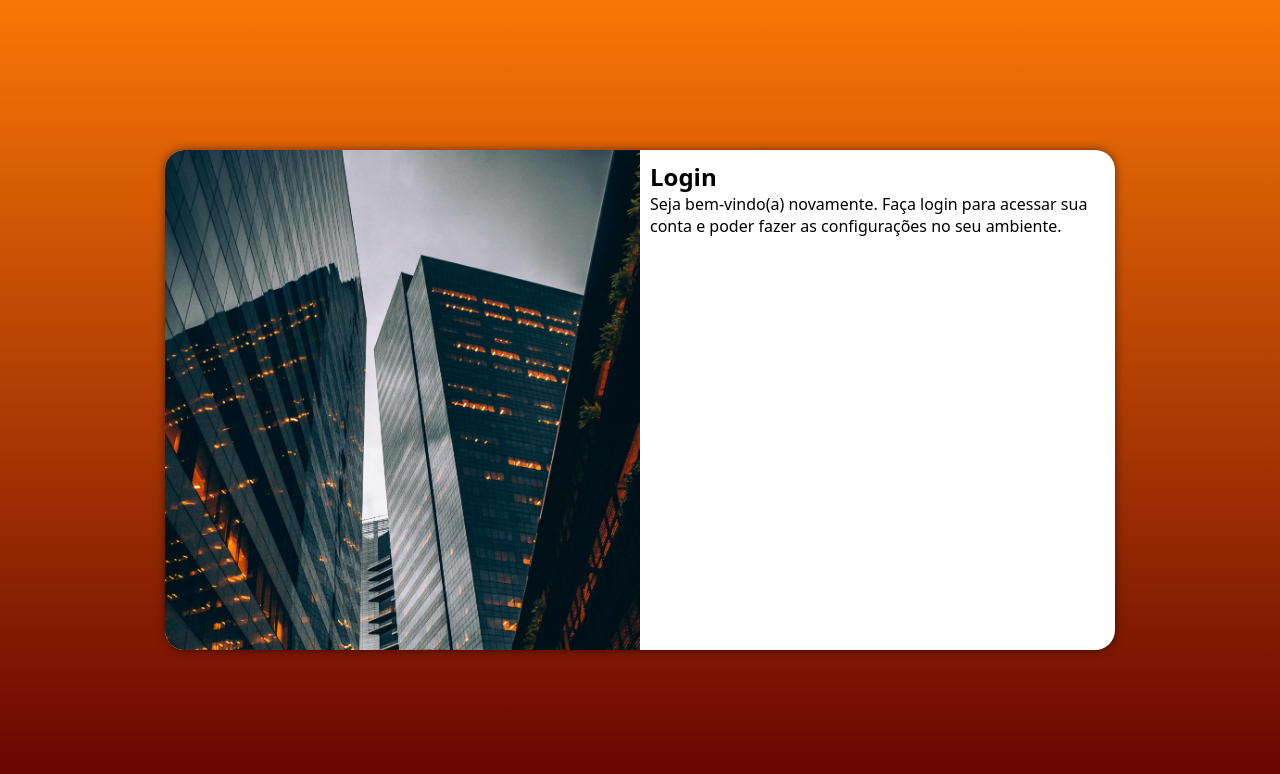
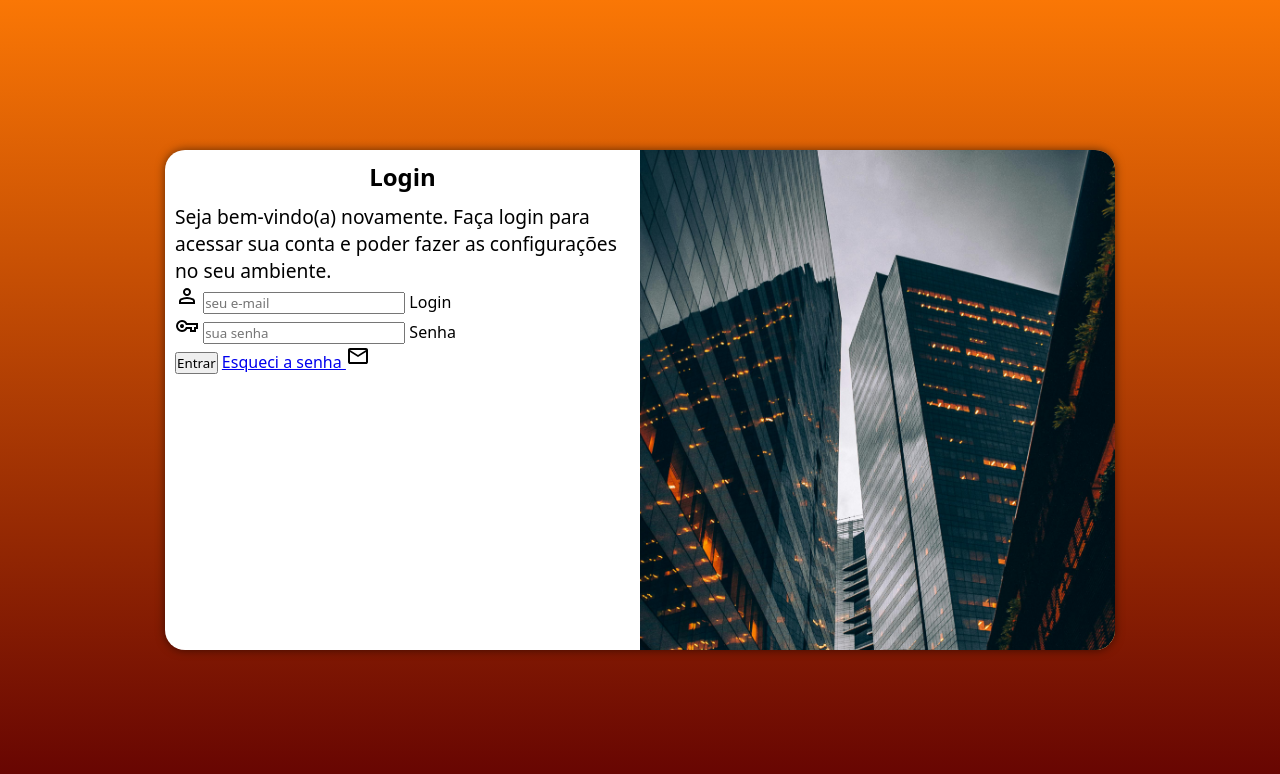
Before and after one commit to Max-Peres/Projeto-Login, a plain HTML site: page index.html in a window 1280 px wide. Drawn offline with Linux system fonts and the light colour scheme.

Commit message:
add formulario

```diff
--- a/estilos/mediaquery.css
+++ b/estilos/mediaquery.css
@@ -36,12 +36,20 @@ Grandes telas; acida de 1200px
 
     }
     section#login > div#imagem {
-        float: left;
+        float: right;
         width: 50%;
         height: 100vh;
     }
     section#login > div#formulario {
-        float: right;
+        float: left;
         width: 50%;
     }
+    div#formulario > h1 {
+        font-size: 2;
+
+    }
+    div#formulario > p {
+        font-size: 1.2em;
+    }
+
 }
--- a/estilos/style.css
+++ b/estilos/style.css
@@ -54,3 +54,12 @@ section#login > div#formulario {
     display: block;
     padding: 10px;
 }
+
+div#formulario > h1 {
+    text-align: center;
+    margin-bottom: 10px;
+
+}
+div#formulario > p {
+    font-size: 0.8em;
+}
--- a/index.html
+++ b/index.html
@@ -16,8 +16,21 @@
             <div id="formulario">
                 <h1>Login</h1>
                 <p>Seja bem-vindo(a) novamente. Faça login para acessar sua conta e poder fazer as configurações no seu ambiente.</p>
-                <form action="login.php" method="post">
-
+                <form action="login.php" method="post" autocomplete="on">
+                    <div class="campo">
+                        <svg xmlns="http://www.w3.org/2000/svg" height="24px" viewBox="0 -960 960 960" width="24px" fill="#000000"><path d="M480-480q-66 0-113-47t-47-113q0-66 47-113t113-47q66 0 113 47t47 113q0 66-47 113t-113 47ZM160-160v-112q0-34 17.5-62.5T224-378q62-31 126-46.5T480-440q66 0 130 15.5T736-378q29 15 46.5 43.5T800-272v112H160Zm80-80h480v-32q0-11-5.5-20T700-306q-54-27-109-40.5T480-360q-56 0-111 13.5T260-306q-9 5-14.5 14t-5.5 20v32Zm240-320q33 0 56.5-23.5T560-640q0-33-23.5-56.5T480-720q-33 0-56.5 23.5T400-640q0 33 23.5 56.5T480-560Zm0-80Zm0 400Z"/></svg>
+                        <input type="email" name="login" id="ilogin" placeholder="seu e-mail" autocomplete="email" required maxlength="30">
+                        <label for="ilogin">Login</label>
+                    </div>
+                    <div class="campo">
+                        <svg xmlns="http://www.w3.org/2000/svg" height="24px" viewBox="0 -960 960 960" width="24px" fill="#000000"><path d="M280-240q-100 0-170-70T40-480q0-100 70-170t170-70q66 0 121 33t87 87h432v240h-80v120H600v-120H488q-32 54-87 87t-121 33Zm0-80q66 0 106-40.5t48-79.5h246v120h80v-120h80v-80H434q-8-39-48-79.5T280-640q-66 0-113 47t-47 113q0 66 47 113t113 47Zm0-80q33 0 56.5-23.5T360-480q0-33-23.5-56.5T280-560q-33 0-56.5 23.5T200-480q0 33 23.5 56.5T280-400Zm0-80Z"/></svg>
+                        <input type="password" name="senha" id="isenha" placeholder="sua senha" autocomplete="current-password" required minlength="6" maxlength="20">
+                        <label for="isenha">Senha</label>
+                    </div>
+                    <input type="submit" value="Entrar">
+                    <a href="esqueci.html">
+                        Esqueci a senha <svg xmlns="http://www.w3.org/2000/svg" height="24px" viewBox="0 -960 960 960" width="24px" fill="#000000"><path d="M160-160q-33 0-56.5-23.5T80-240v-480q0-33 23.5-56.5T160-800h640q33 0 56.5 23.5T880-720v480q0 33-23.5 56.5T800-160H160Zm320-280L160-640v400h640v-400L480-440Zm0-80 320-200H160l320 200ZM160-640v-80 480-400Z"/></svg>
+                    </a>
                 </form>
             </div>
         </section>
```
